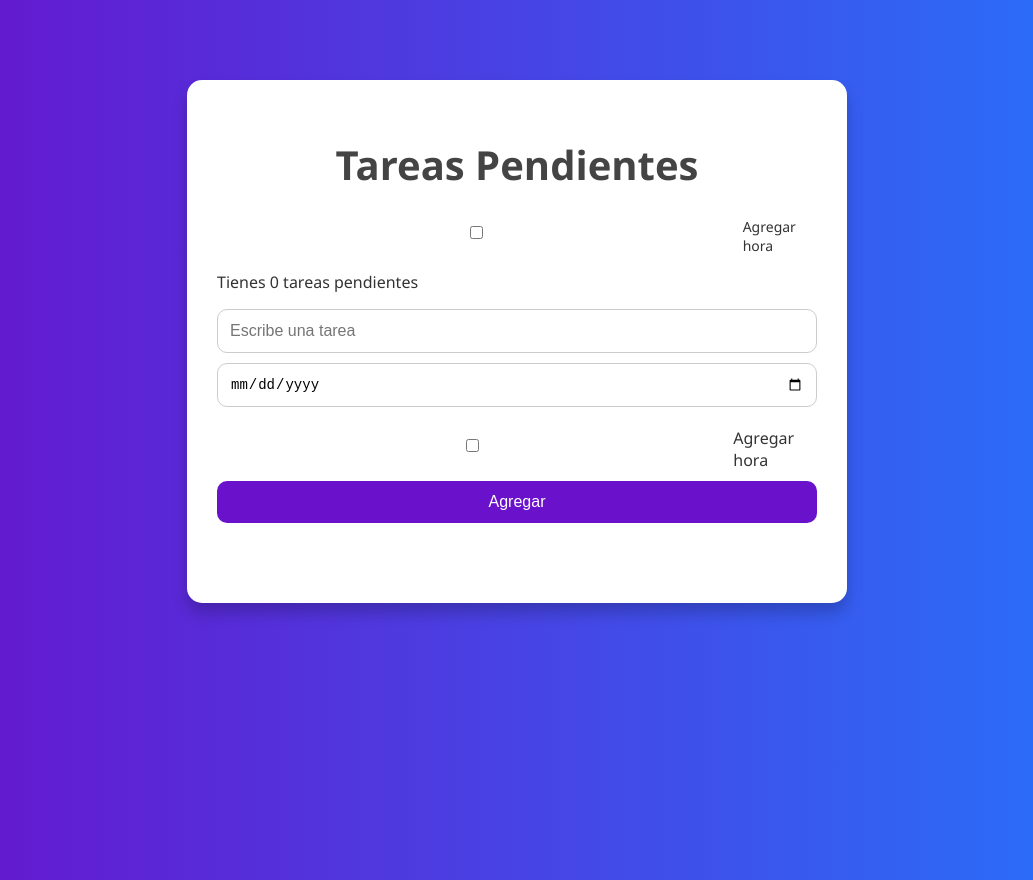
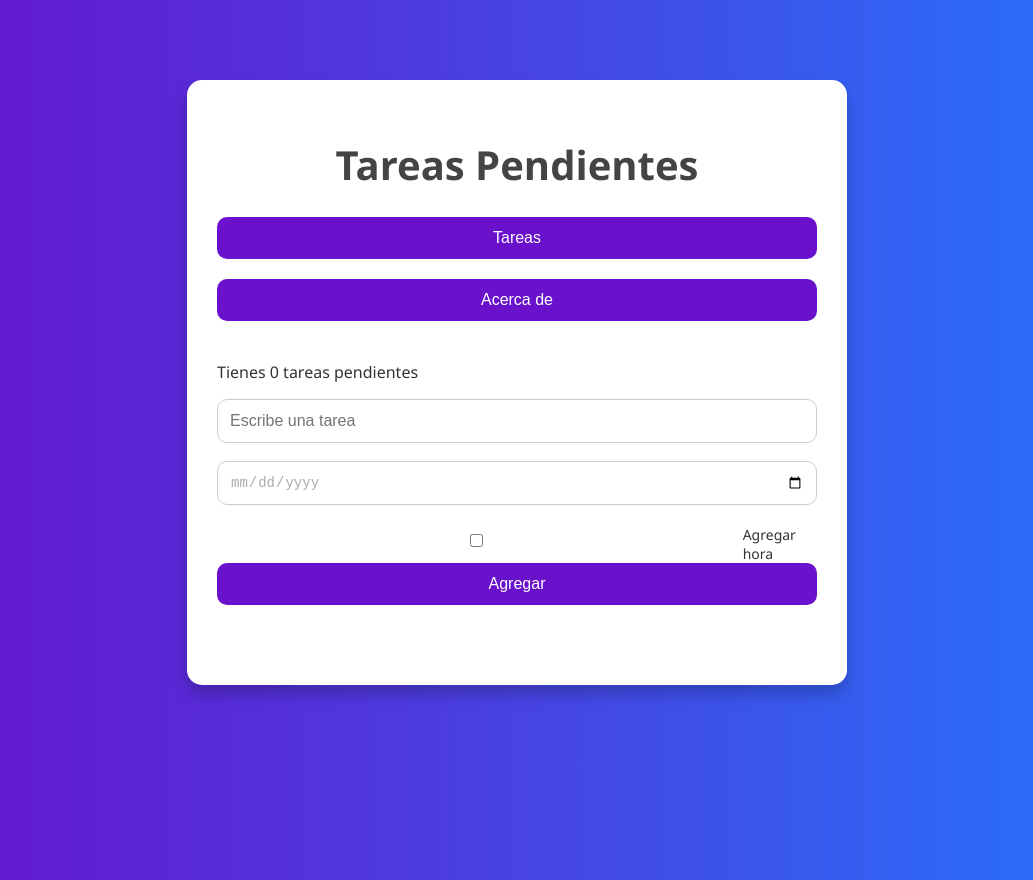
Before and after one commit to SantiagoFort/TaskMate, a React (Create React App) app: page / in a window 1280 px wide. Shown: the whole page, without its empty margins (123-1156 px from the left). Built offline with nearby package versions, Linux system fonts and the light colour scheme.

Commit message:
Mejorar visual de checkbox y campo de fecha

```diff
--- a/src/App.js
+++ b/src/App.js
@@ -1,49 +1,33 @@
-// Importo los hooks necesarios desde React
 import { useState, useEffect } from 'react';
-import './App.css'; // Importo los estilos
+import './App.css';
 
-// Componente principal de la app
 function App() {
-  // Estado para controlar qué vista se muestra (tareas o acerca)
   const [vista, setVista] = useState('tareas');
-
-  // Estado del texto de la tarea
   const [tarea, setTarea] = useState('');
-
-  // Estado para la fecha seleccionada
   const [fecha, setFecha] = useState('');
-
-  // Estado para activar/desactivar el campo de hora
   const [usarHora, setUsarHora] = useState(false);
-
-  // Estado para la hora (si se activa)
   const [hora, setHora] = useState('');
 
-  // Estado para la lista de tareas (inicializado desde LocalStorage)
   const [tareas, setTareas] = useState(() => {
     const tareasGuardadas = localStorage.getItem('tareas');
     return tareasGuardadas ? JSON.parse(tareasGuardadas) : [];
   });
 
-  // useEffect que guarda las tareas en el navegador cada vez que cambian
   useEffect(() => {
     localStorage.setItem('tareas', JSON.stringify(tareas));
   }, [tareas]);
 
-  // Función para agregar una tarea nueva
   const agregarTarea = () => {
-    // Validamos que haya texto y fecha (la hora es opcional)
     if (tarea.trim() !== '' && fecha !== '') {
       setTareas([
         ...tareas,
         {
           texto: tarea,
           completada: false,
-          fecha,              // guardamos la fecha
-          hora: usarHora ? hora : null, // si se activó, guardamos la hora
+          fecha,
+          hora: usarHora ? hora : null,
         },
       ]);
-      // Limpiamos los campos
       setTarea('');
       setFecha('');
       setHora('');
@@ -51,12 +35,10 @@ function App() {
     }
   };
 
-  // Eliminar una tarea según su índice
   const eliminarTarea = (index) => {
     setTareas(tareas.filter((_, i) => i !== index));
   };
 
-  // Alternar el estado de completada de una tarea
   const toggleCompletarTarea = (index) => {
     setTareas(
       tareas.map((t, i) =>
@@ -65,31 +47,23 @@ function App() {
     );
   };
 
-  // Calcular cuántas tareas no están completadas
   const tareasPendientes = tareas.filter((t) => !t.completada).length;
 
   return (
     <div className="App">
       <h1>Tareas Pendientes</h1>
 
-      {/* Botones para cambiar entre la vista de tareas y la sección acerca de */}
-      <div style={{ marginTop: '10px', display: 'flex', alignItems: 'center', gap: '8px' }}>
-        <input
-          type="checkbox"
-          id="horaCheckbox"
-          checked={usarHora}
-          onChange={(e) => setUsarHora(e.target.checked)}
-        />
-        <label htmlFor="horaCheckbox" style={{ fontSize: '14px' }}>Agregar hora</label>
+      <div style={{ marginBottom: '20px' }}>
+        <button onClick={() => setVista('tareas')} style={{ marginRight: '10px' }}>
+          Tareas
+        </button>
+        <button onClick={() => setVista('acerca')}>Acerca de</button>
       </div>
 
-
-      {/* Si la vista es "tareas", mostramos la app principal */}
       {vista === 'tareas' && (
         <>
           <p>Tienes {tareasPendientes} tareas pendientes</p>
 
-          {/* Campo para escribir la tarea */}
           <input
             type="text"
             value={tarea}
@@ -97,39 +71,45 @@ function App() {
             placeholder="Escribe una tarea"
           />
 
-          {/* Campo para seleccionar la fecha */}
           <input
             type="date"
             value={fecha}
             onChange={(e) => setFecha(e.target.value)}
-            placeholder="dd/mm/aaaa"
-            style={{ fontSize: '14px' }}
+            style={{
+              color: fecha ? '#000' : '#aaa',
+              fontSize: '14px',
+              marginTop: '8px',
+            }}
           />
 
-          {/* Checkbox para activar o no el campo de hora */}
-          <label style={{ display: 'flex', alignItems: 'center', gap: '6px', margin: '10px 0' }}>
+          <div style={{
+            display: 'flex',
+            alignItems: 'center',
+            marginTop: '10px',
+            gap: '8px',
+            fontSize: '14px',
+            justifyContent: 'center'
+          }}>
             <input
               type="checkbox"
+              id="horaCheckbox"
               checked={usarHora}
               onChange={(e) => setUsarHora(e.target.checked)}
             />
-            Agregar hora
-          </label>
+            <label htmlFor="horaCheckbox">Agregar hora</label>
+          </div>
 
-
-          {/* Si se activa el checkbox, aparece el campo de hora */}
           {usarHora && (
             <input
               type="time"
               value={hora}
               onChange={(e) => setHora(e.target.value)}
+              style={{ marginTop: '10px' }}
             />
           )}
 
-          {/* Botón para agregar la tarea */}
           <button onClick={agregarTarea}>Agregar</button>
 
-          {/* Lista de tareas */}
           <ul>
             {[...tareas]
               .sort((a, b) => {
@@ -138,7 +118,6 @@ function App() {
                 return dateA - dateB;
               })
               .map((t, index) => (
-
                 <li key={index}>
                   <span
                     style={{
@@ -147,10 +126,8 @@ function App() {
                     }}
                     onClick={() => toggleCompletarTarea(index)}
                   >
-                  {/* Texto de la tarea */}
                     {t.texto}
                     <br />
-                  {/* Fecha y hora, si existe */}
                     📅 {t.fecha} {t.hora ? `🕒 ${t.hora}` : ''}
                   </span>
                   <button onClick={() => eliminarTarea(index)}>Eliminar</button>
@@ -160,7 +137,6 @@ function App() {
         </>
       )}
 
-      {/* Sección "Acerca de" */}
       {vista === 'acerca' && (
         <div>
           <p>Esta aplicación fue creada por Santiago Fort para practicar React.</p>
@@ -171,5 +147,4 @@ function App() {
   );
 }
 
-// Exportamos el componente para que se use en React
 export default App;
```
Lines whose indentation alone changed are shown as unchanged.
